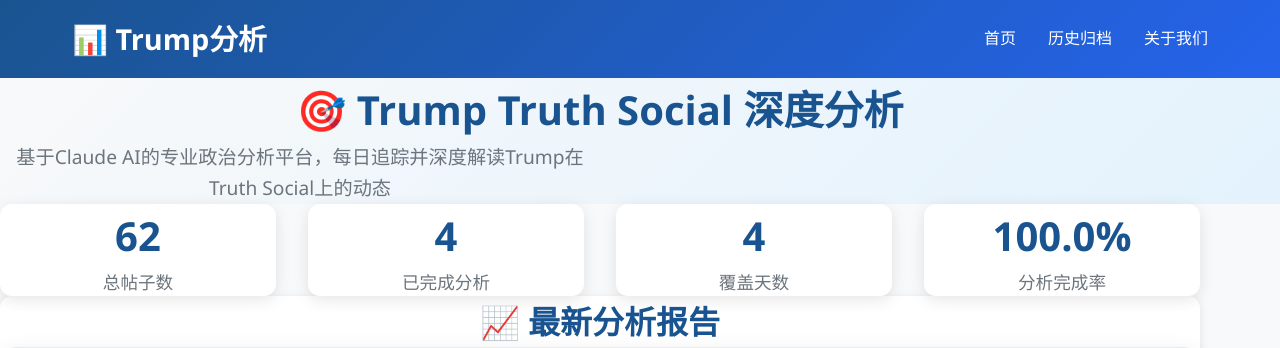
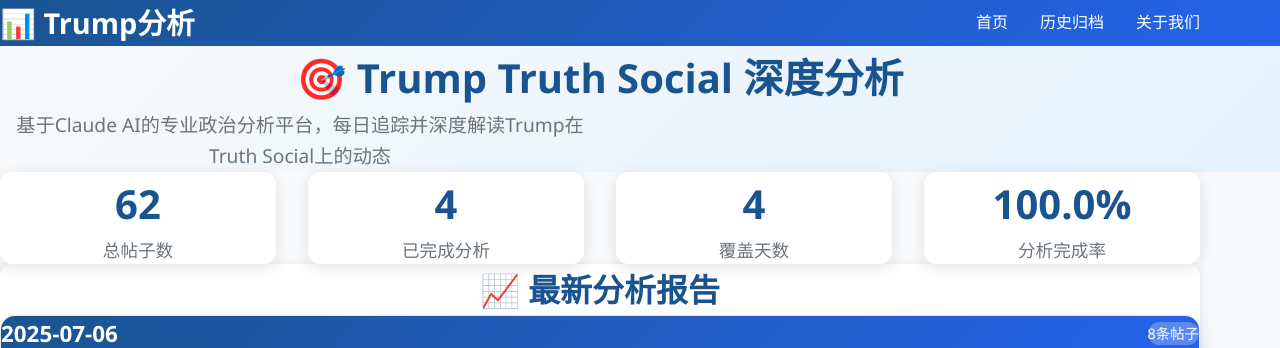
Before and after one commit to feinanbang/trump-tracker, a Flask app: page / in a window 1280 px wide. Shown: the top 348 px of the page. Run offline with Flask 3, Linux system fonts and the light colour scheme.

Commit message:
美化导航栏 - 渐变背景和现代化设计

```diff
--- a/templates/base.html
+++ b/templates/base.html
@@ -7,6 +7,64 @@
     <link rel="stylesheet" href="{{ url_for('static', filename='style.css') }}?v=2.0">
     <style>
         /* 内联关键样式确保立即生效 */
+        body {
+            margin: 0 !important;
+            padding: 0 !important;
+            font-family: 'Segoe UI', Tahoma, Geneva, Verdana, sans-serif !important;
+            background-color: #f8f9fa !important;
+        }
+
+        .navbar {
+            background: linear-gradient(135deg, #1a5490, #2563eb) !important;
+            color: white !important;
+            padding: 1rem 0 !important;
+            box-shadow: 0 2px 10px rgba(0,0,0,0.1) !important;
+            margin: 0 !important;
+        }
+
+        .nav-container {
+            max-width: 1200px !important;
+            margin: 0 auto !important;
+            padding: 0 2rem !important;
+            display: flex !important;
+            justify-content: space-between !important;
+            align-items: center !important;
+        }
+
+        .logo {
+            font-size: 1.8rem !important;
+            font-weight: bold !important;
+            color: white !important;
+            text-decoration: none !important;
+        }
+
+        .nav-links {
+            display: flex !important;
+            list-style: none !important;
+            gap: 2rem !important;
+            margin: 0 !important;
+            padding: 0 !important;
+        }
+
+        .nav-links li {
+            margin: 0 !important;
+            padding: 0 !important;
+        }
+
+        .nav-links a {
+            color: white !important;
+            text-decoration: none !important;
+            font-weight: 500 !important;
+            transition: opacity 0.3s !important;
+            padding: 0.5rem 1rem !important;
+            border-radius: 6px !important;
+        }
+
+        .nav-links a:hover {
+            background: rgba(255,255,255,0.2) !important;
+            opacity: 0.9 !important;
+        }
+
         .analysis-card {
             background: white !important;
             border-radius: 15px !important;
@@ -28,19 +86,60 @@
             text-decoration: none !important;
             font-weight: 600 !important;
         }
+
+        .footer {
+            background: #343a40 !important;
+            color: white !important;
+            text-align: center !important;
+            padding: 2rem 0 !important;
+            margin-top: 4rem !important;
+        }
+
+        .footer p {
+            margin: 0.5rem 0 !important;
+            color: white !important;
+        }
+
+        @media (max-width: 768px) {
+            .nav-container {
+                flex-direction: column !important;
+                gap: 1rem !important;
+                padding: 1rem !important;
+            }
+
+            .nav-links {
+                gap: 1rem !important;
+            }
+
+            .logo {
+                font-size: 1.5rem !important;
+            }
+        }
     </style>
     <meta name="description" content="专业的Trump Truth Social帖子深度分析平台，提供每日政治动态解读和数据统计">
     <meta name="keywords" content="Trump, Truth Social, 政治分析, 数据分析, 新闻解读">
 </head>
 <body>
     <!-- 导航栏 -->
-    <nav class="navbar">
-        <div class="nav-container">
-            <a href="/" class="logo">📊 Trump分析</a>
-            <ul class="nav-links">
-                <li><a href="/">首页</a></li>
-                <li><a href="/archive">历史归档</a></li>
-                <li><a href="/about">关于我们</a></li>
+    <nav style="background: linear-gradient(135deg, #1a5490, #2563eb); color: white; padding: 1rem 0; box-shadow: 0 2px 10px rgba(0,0,0,0.1); margin: 0;">
+        <div style="max-width: 1200px; margin: 0 auto; padding: 0 2rem; display: flex; justify-content: space-between; align-items: center;">
+            <a href="/" style="font-size: 1.8rem; font-weight: bold; color: white; text-decoration: none;">📊 Trump分析</a>
+            <ul style="display: flex; list-style: none; gap: 2rem; margin: 0; padding: 0;">
+                <li style="margin: 0; padding: 0;">
+                    <a href="/" style="color: white; text-decoration: none; font-weight: 500; transition: all 0.3s; padding: 0.5rem 1rem; border-radius: 6px; display: block;"
+                       onmouseover="this.style.background='rgba(255,255,255,0.2)'"
+                       onmouseout="this.style.background='transparent'">首页</a>
+                </li>
+                <li style="margin: 0; padding: 0;">
+                    <a href="/archive" style="color: white; text-decoration: none; font-weight: 500; transition: all 0.3s; padding: 0.5rem 1rem; border-radius: 6px; display: block;"
+                       onmouseover="this.style.background='rgba(255,255,255,0.2)'"
+                       onmouseout="this.style.background='transparent'">历史归档</a>
+                </li>
+                <li style="margin: 0; padding: 0;">
+                    <a href="/about" style="color: white; text-decoration: none; font-weight: 500; transition: all 0.3s; padding: 0.5rem 1rem; border-radius: 6px; display: block;"
+                       onmouseover="this.style.background='rgba(255,255,255,0.2)'"
+                       onmouseout="this.style.background='transparent'">关于我们</a>
+                </li>
             </ul>
         </div>
     </nav>
@@ -51,11 +150,11 @@
     </main>
 
     <!-- 页脚 -->
-    <footer class="footer">
-        <div class="container">
-            <p>&copy; 2025 Trump Truth Social 深度分析平台</p>
-            <p>基于Claude AI的专业政治分析 | 数据来源：Truth Social</p>
-            <p>分析内容仅供参考，不代表平台立场</p>
+    <footer style="background: #343a40; color: white; text-align: center; padding: 2rem 0; margin-top: 4rem;">
+        <div style="max-width: 1200px; margin: 0 auto; padding: 0 2rem;">
+            <p style="margin: 0.5rem 0; color: white;">&copy; 2025 Trump Truth Social 深度分析平台</p>
+            <p style="margin: 0.5rem 0; color: #adb5bd;">基于Claude AI的专业政治分析 | 数据来源：Truth Social</p>
+            <p style="margin: 0.5rem 0; color: #6c757d;">分析内容仅供参考，不代表平台立场</p>
         </div>
     </footer>
 
@@ -66,9 +165,12 @@
             document.querySelectorAll('a[href^="#"]').forEach(anchor => {
                 anchor.addEventListener('click', function (e) {
                     e.preventDefault();
-                    document.querySelector(this.getAttribute('href')).scrollIntoView({
-                        behavior: 'smooth'
-                    });
+                    const target = document.querySelector(this.getAttribute('href'));
+                    if (target) {
+                        target.scrollIntoView({
+                            behavior: 'smooth'
+                        });
+                    }
                 });
             });
 
```
